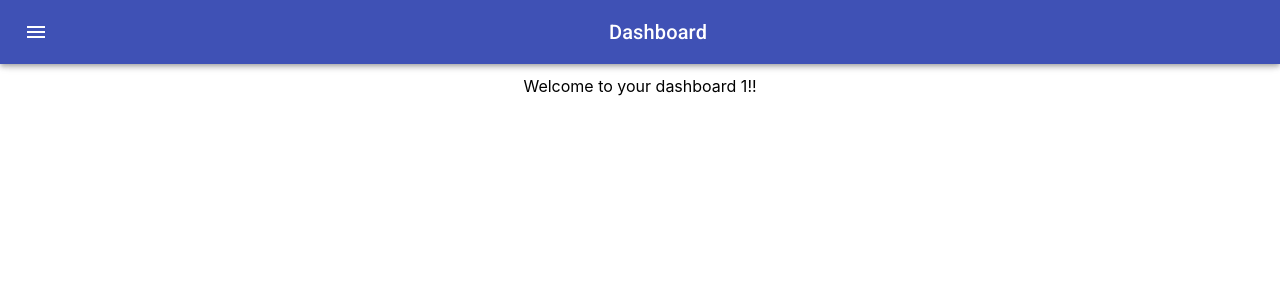
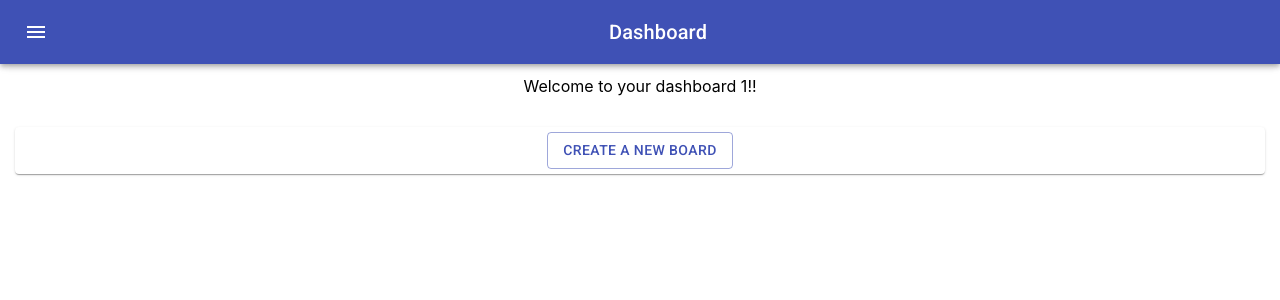
Before and after one commit to minericpark/StickIt, a React (Create React App) app in the folder stickit/: page /dashboard in a window 1280 px wide. Shown: the top 300 px of the page. Built offline with nearby package versions, Linux system fonts and the light colour scheme; sample sign-in values are in the browser's storage.

Commit message:
Update Dashboard Page with Board List

```diff
--- a/stickit/src/App.js
+++ b/stickit/src/App.js
@@ -6,7 +6,7 @@ import {
     Route,
     Redirect,
 } from 'react-router-dom';
-import Dashboard from './components/dashboard';
+import Dashboard from './components/dashboard_page';
 import LoginPage from './components/login_page';
 import { AppContext } from './components/user_context';
 import MenuBar from "./components/menu_bar";
--- a/stickit/src/components/dashboard.js
+++ /dev/null
@@ -1,20 +0,0 @@
-import React, {useContext} from 'react';
-import { AppContext } from './user_context';
-import {Redirect} from "react-router-dom";
-
-function Dashboard() {
-    const { userID } = useContext(AppContext);
-
-    // Attempting to navigate to dashboard without being logged in
-    if (userID === null) {
-        return <Redirect to="/" />;
-    }
-
-    return (
-        <div id="dashboard-page" className="page">
-            <p>Welcome to your dashboard {userID}!!</p>
-        </div>
-    );
-}
-
-export default Dashboard;
--- /dev/null
+++ b/stickit/src/components/dashboard_page.js
@@ -0,0 +1,57 @@
+import { Button, Grid, Paper } from '@material-ui/core';
+import { useContext, useState } from 'react';
+import { Redirect } from 'react-router-dom';
+import { AppContext } from './user_context';
+
+function Dashboard() {
+    const { userID } = useContext(AppContext);
+
+    const [stickyBoards, updateBoards] = useState([]);
+
+    // Attempting to navigate to dashboard without being logged in
+    if (userID === null) {
+        return <Redirect to="/" />;
+    }
+
+    return (
+        <div id="dashboard-page" className="page">
+            <p>Welcome to your dashboard {userID}!!</p>
+            <div>
+                <Grid
+                    className="grid"
+                    container
+                    spacing={1}
+                    cols={3}
+                    alignContent="center"
+                    justify="center"
+                >
+                    {stickyBoards.length > 0 ? (
+                        stickyBoards.map((tile, i) => (
+                            <Grid item xs={3}>
+                                <Paper className="sticky-board-card">
+                                    {tile.name}
+                                </Paper>
+                            </Grid>
+                        ))
+                    ) : (
+                        <Grid item xs>
+                            <Paper className="sticky-board-card">
+                                <Button
+                                    color="primary"
+                                    variant="outlined"
+                                    onClick={() =>
+                                        updateBoards([{ name: 'New Board' }])
+                                    }
+                                >
+                                    Create a New Board
+                                </Button>
+                            </Paper>
+                        </Grid>
+                    )}
+                </Grid>
+            </div>
+        </div>
+    );
+}
+//
+export default Dashboard;
--- a/stickit/src/css/App.css
+++ b/stickit/src/css/App.css
@@ -9,12 +9,19 @@
 }
 
 #menubar-navicon {
-    color: white
+    color: white;
 }
 
 #menubar-title {
     flex-grow: 1;
     text-align: center;
+}
+.sticky-board-card {
+    padding: 5px;
+    text-align: center;
+}
+.grid {
+    padding: 15px;
 }
 
 #dashboard-page {
```
